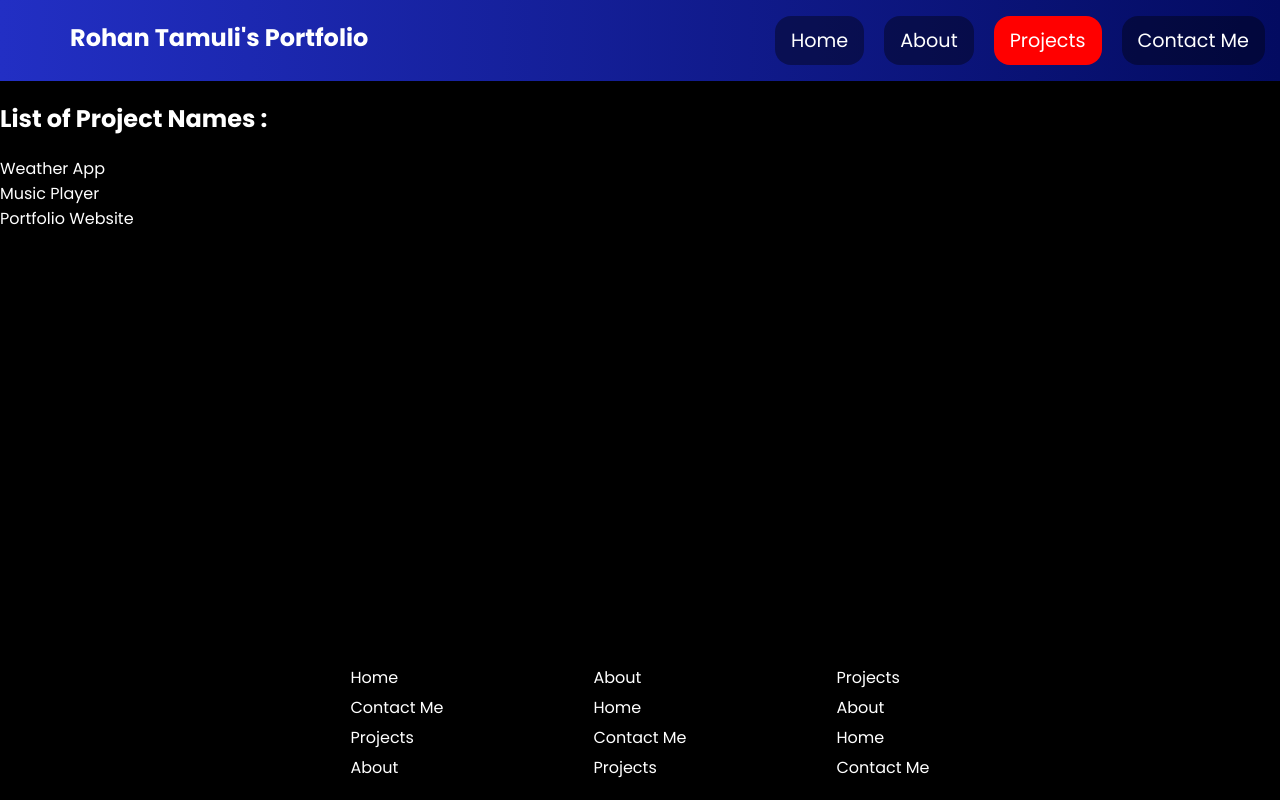
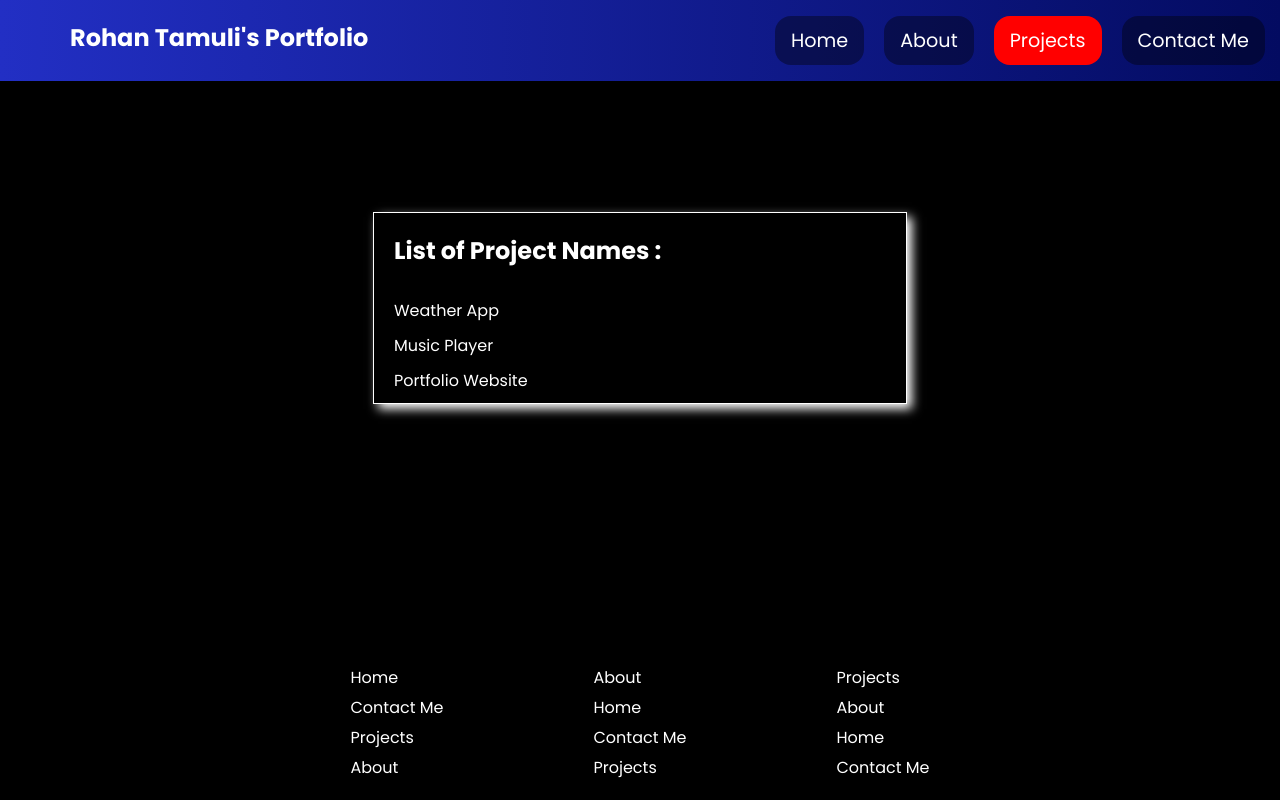
Before and after one commit to RTongit/Portfolio-Website, a React (Vite) app: page /Projects in a window 1280 px wide. Built offline with nearby package versions, Linux system fonts and the light colour scheme.

Commit message:
new commt

```diff
--- a/src/pages/Projects.jsx
+++ b/src/pages/Projects.jsx
@@ -1,13 +1,8 @@
 import "/src/App.css";
 export default function Projects() {
-    const navStyle={
-     display : "flex",
-     flexDirection : "column",
-
-    }
 
     return(
-        <nav style={navStyle}>
+        <nav className="navStyle">
             <h2>List of Project Names : </h2>
         <a href="https://github.com/RTongit/WeatherApp.git" className="projectLink" target="_blank">Weather App</a>
         <a href="https://github.com/RTongit/MusicPlayer.git" className="projectLink" target="_blank">Music Player</a>
```
